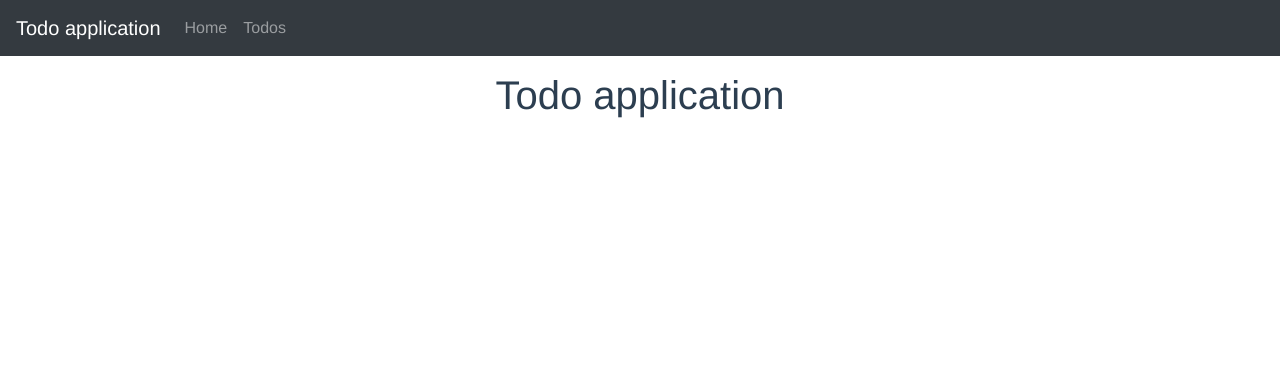
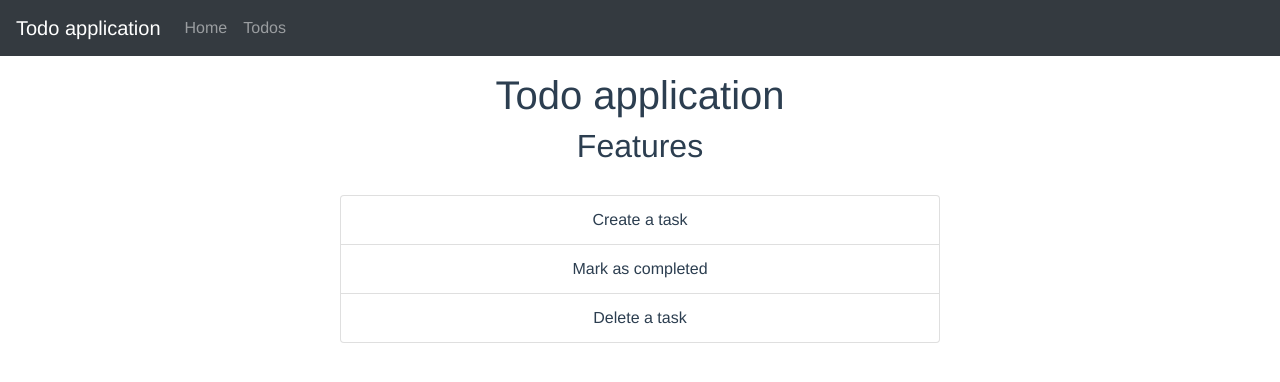
Before and after one commit to kgoncharova/vue-todo, a Vue app: page / in a window 1280 px wide. Shown: the top 382 px of the page. Built offline with nearby package versions, Linux system fonts and the light colour scheme.

Commit message:
Add filter

```diff
--- a/src/components/TodoItem.vue
+++ b/src/components/TodoItem.vue
@@ -3,7 +3,7 @@
     <div class="todo-item">
       <b-form-checkbox @change="todo.completed = !todo.completed">
         <div class="todo-title" v-bind:class="{done: todo.completed}">
-          <strong>{{ index + 1 }}.</strong> {{ todo.title }}
+          <strong>{{ index + 1 }}.</strong> {{ todo.title | uppercase }}
         </div>
       </b-form-checkbox>
       <b-button squared variant="light" @click="$emit('remove-todo', todo.id)">&times;</b-button>
@@ -19,6 +19,11 @@ export default {
       required: true
     },
     index: Number
+  },
+  filters: {
+    uppercase(value) {
+      return value.toUpperCase()
+    }
   }
 }
 </script>
--- a/src/views/Home.vue
+++ b/src/views/Home.vue
@@ -1,6 +1,14 @@
 <template>
   <div class="container">
     <h1>Todo application</h1>
+    <h2>Features</h2>
+    <div class="features">
+      <b-list-group>
+        <b-list-group-item>Create a task</b-list-group-item>
+        <b-list-group-item>Mark as completed</b-list-group-item>
+        <b-list-group-item>Delete a task</b-list-group-item>
+      </b-list-group>
+    </div>
   </div>
 </template>
 
@@ -8,4 +16,8 @@
 .container {
   margin: 15px auto;
 }
+.features {
+  margin: 30px auto ;
+  max-width: 600px;
+}
 </style>
--- a/src/views/Todos.vue
+++ b/src/views/Todos.vue
@@ -6,10 +6,13 @@
       />
     </div>
     <div class="container">
+      <b-form-select v-model="filter" :options="options"></b-form-select>
+    </div>
+    <div class="container">
       <Loader v-if="loading" />
       <TodoList
-        v-else-if="todos.length"
-        v-bind:todos="todos"
+        v-else-if="filteredTodos.length"
+        v-bind:todos="filteredTodos"
         @remove-todo="removeTodo"
       />
       <p v-else>No todos!</p>
@@ -26,7 +29,29 @@ export default {
   data() {
     return {
       todos: [],
-      loading: true
+      loading: true,
+      filter: 'all',
+      options: [
+        { value: null, text: 'Please select an option' },
+        { value: 'all', text: 'All todos' },
+        { value: 'completed', text: 'Completed' },
+        { value: 'not-completed', text: 'Not Completed'}
+      ]
+    }
+  },
+  computed: {
+    filteredTodos() {
+      if (this.filter === 'all') {
+        return this.todos
+      }
+
+      if (this.filter === 'completed') {
+        return this.todos.filter(t => t.completed)
+      }
+
+      if (this.filter === 'not-completed') {
+        return this.todos.filter(t => !t.completed)
+      }
     }
   },
   mounted() {
@@ -55,6 +80,7 @@ export default {
 
 <style scoped>
 .container {
+  max-width: 600px;
   margin: 20px auto;
 }
 </style>
```
